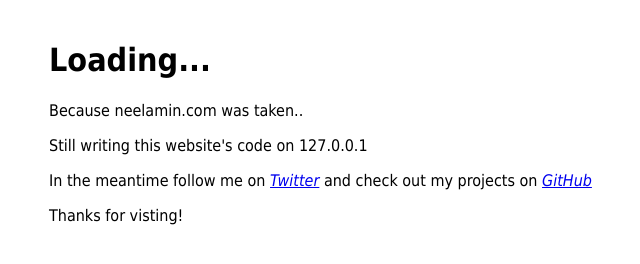
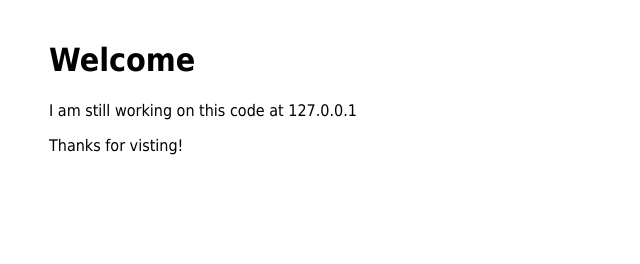
Before and after one commit to n33l4m1n/n33l4m1n.github.io, a plain HTML site: page index.html in a window 1280 px wide. Shown: the whole page, without its empty margins (311-951 px from the left). Drawn offline with Linux system fonts and the light colour scheme.

Commit message:
imposter syndrome

```diff
--- a/index.html
+++ b/index.html
@@ -15,11 +15,8 @@
 <!-- Google Tracking -->
 </head>
 <body>
-<h1>Loading...</h1>
-<p>Because neelamin.com was taken..</p>
-<p>Still writing this website's code on 127.0.0.1</p>
-<p>In the meantime follow me on <a href="https://twitter.com/n33l4m1n"><em>Twitter</em></a>
- and check out my projects on <a href="https://github.com/n33l4m1n/"><em>GitHub</em></a></p>
+<h1>Welcome</h1>
+<p>I am still working on this code at 127.0.0.1</p>
 <p>Thanks for visting!</p>
 <!-- <a href="http://stankmemes.com/">?></a> -->
 <!--JavaScript --> <!-- <script src="https://ajax.googleapis.com/ajax/libs/jquery/3.3.1/jquery.min.js"></script> -->
```
